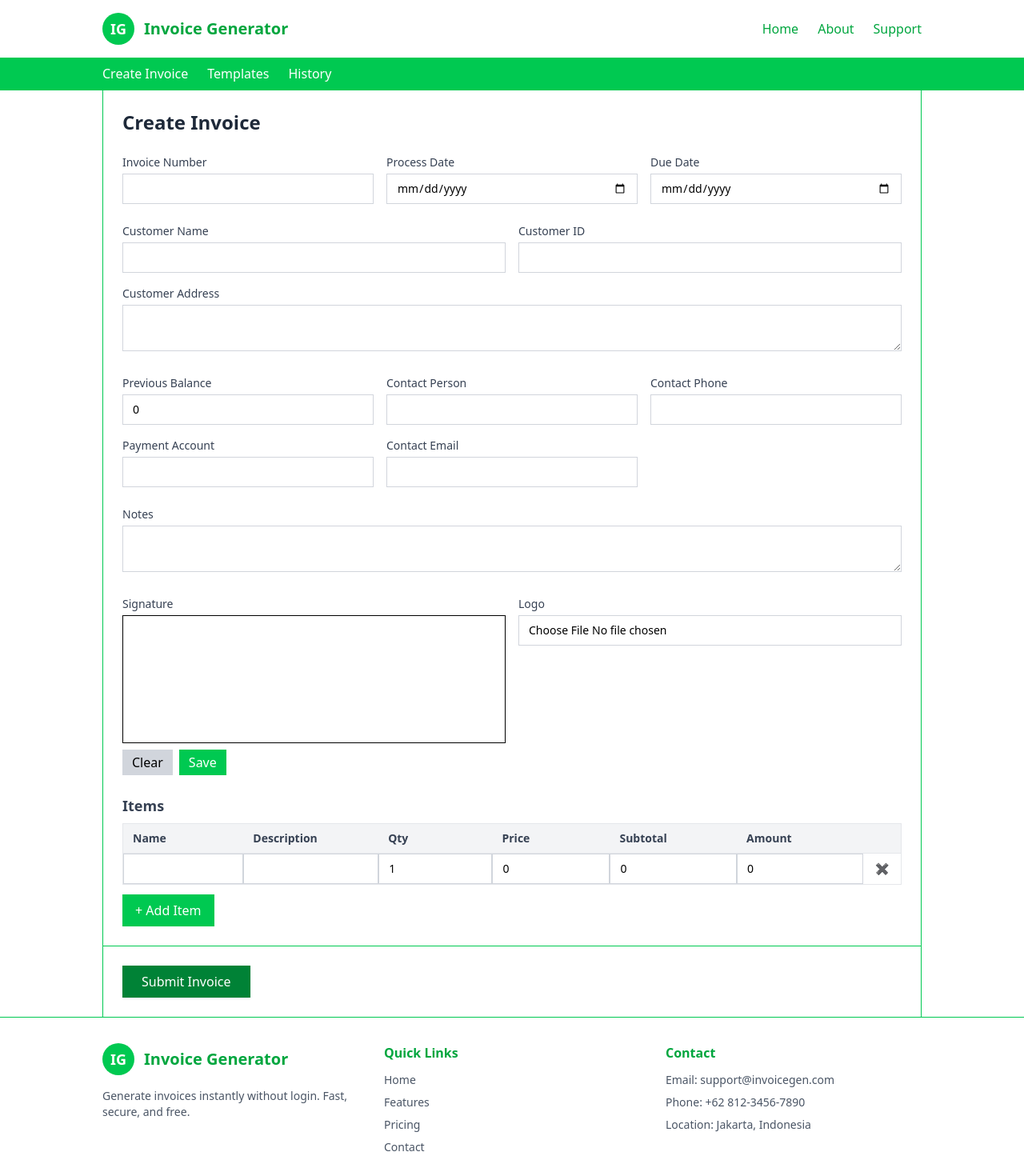
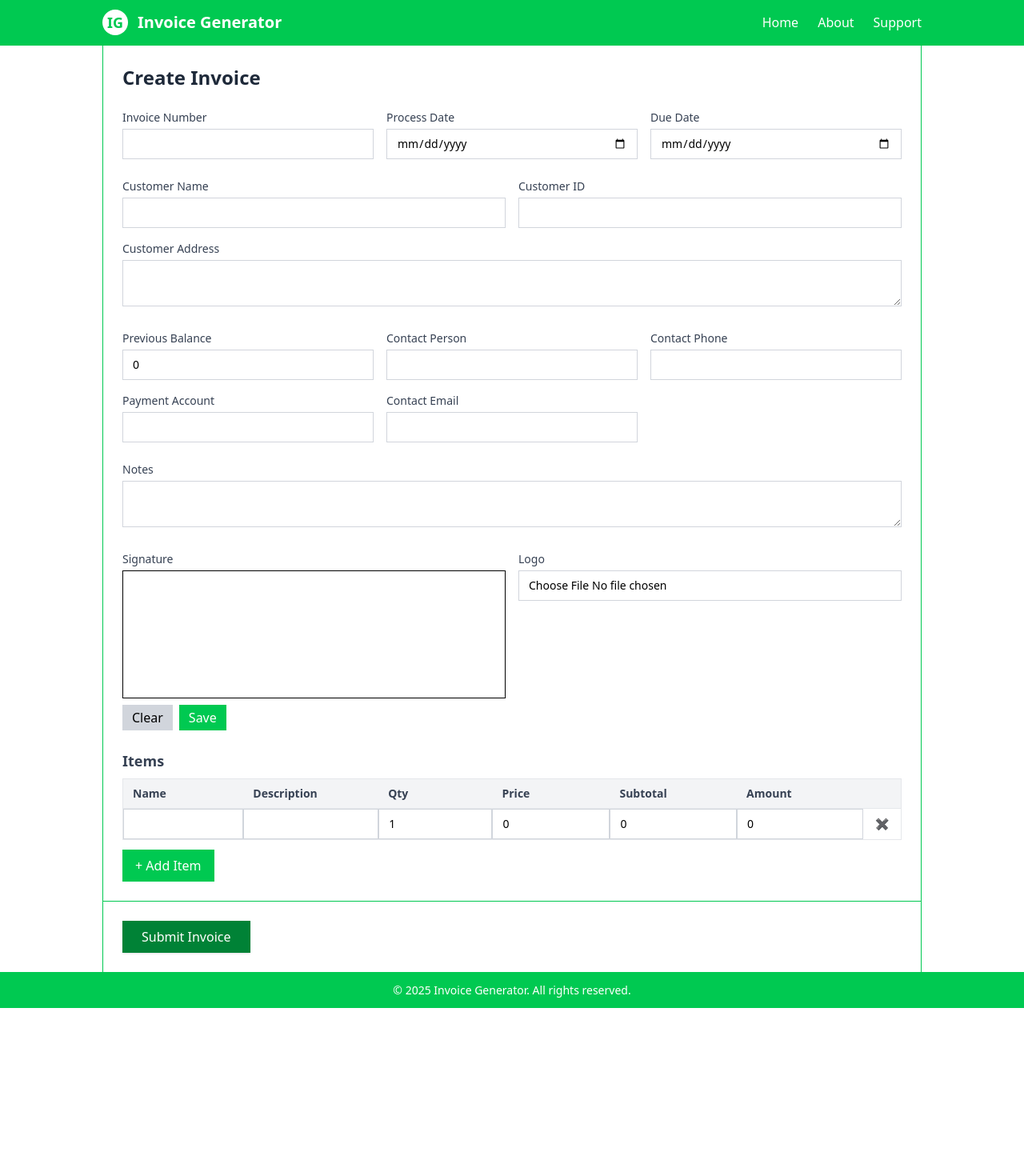
Before and after one commit to trianandafajar/Invoice-Generator-Frontend, a Vue app: page / in a window 1280 px wide. Shown: the top 1470 px of the page at 80% size. After the commit the page ends 1260 px from the top, so only its background shows below. Built offline with nearby package versions, Linux system fonts and the light colour scheme; the HTML template or start-up script is replaced by a standard one.

Commit message:
update design

```diff
--- a/src/components/Footer.vue
+++ b/src/components/Footer.vue
@@ -1,9 +1,8 @@
 <template>
 <footer class="w-full border-t border-green-500">
   <!-- Bagian atas: info footer -->
-  <div class="bg-white">
+  <!-- <div class="bg-white">
     <div class="max-w-[1024px] mx-auto grid grid-cols-1 md:grid-cols-3 gap-8 px-6 md:px-0 py-8">
-      <!-- Brand -->
       <div>
         <div class="flex items-center space-x-3 mb-4">
           <div class="w-10 h-10 bg-green-500 rounded-full flex items-center justify-center text-white font-bold text-lg">
@@ -16,10 +15,10 @@
         <p class="text-sm text-gray-600">
           Generate invoices instantly without login. Fast, secure, and free.
         </p>
-      </div>
+      </div> -->
 
       <!-- Quick Links -->
-      <div>
+      <!-- <div>
         <h3 class="text-green-600 font-semibold mb-3">Quick Links</h3>
         <ul class="space-y-2 text-sm text-gray-600">
           <li><a href="#" class="hover:text-green-700">Home</a></li>
@@ -27,10 +26,10 @@
           <li><a href="#" class="hover:text-green-700">Pricing</a></li>
           <li><a href="#" class="hover:text-green-700">Contact</a></li>
         </ul>
-      </div>
+      </div> -->
 
       <!-- Contact -->
-      <div>
+      <!-- <div>
         <h3 class="text-green-600 font-semibold mb-3">Contact</h3>
         <ul class="space-y-2 text-sm text-gray-600">
           <li>Email: support@invoicegen.com</li>
@@ -39,7 +38,7 @@
         </ul>
       </div>
     </div>
-  </div>
+  </div> -->
 
   <!-- Bagian bawah: copyright -->
   <div class="bg-green-500">
--- a/src/components/Header.vue
+++ b/src/components/Header.vue
@@ -1,20 +1,20 @@
 <template>
 <header class="w-full border-b border-green-500">
   <!-- Bagian atas: logo + menu utama -->
-  <div class="bg-white">
-    <div class="max-w-[1024px] mx-auto flex items-center justify-between px-6 md:px-0 py-4">
+  <div class="bg-green-500">
+    <div class="max-w-[1024px] mx-auto flex items-center justify-between px-6 md:px-0 py-3">
       <!-- Logo -->
       <div class="flex items-center space-x-3">
-        <div class="w-10 h-10 bg-green-500 rounded-full flex items-center justify-center text-white font-bold text-lg">
+        <div class="w-8 h-8 bg-white rounded-full flex items-center justify-center text-green-500 font-bold text-lg">
           IG
         </div>
-        <span class="text-xl font-semibold text-green-600">
+        <span class="text-xl font-semibold text-white">
           Invoice Generator
         </span>
       </div>
 
       <!-- Menu kanan -->
-      <nav class="flex space-x-6 text-green-600 font-medium">
+      <nav class="flex space-x-6 text-white font-medium">
         <a href="#" class="hover:text-green-700 transition">Home</a>
         <a href="#" class="hover:text-green-700 transition">About</a>
         <a href="#" class="hover:text-green-700 transition">Support</a>
@@ -23,12 +23,12 @@
   </div>
 
   <!-- Navigasi kedua: full hijau -->
-  <div class="bg-green-500">
+  <!-- <div class="bg-green-500">
     <div class="max-w-[1024px] mx-auto flex space-x-6 px-6 md:px-0 py-2 text-white font-medium">
       <a href="#" class="hover:text-green-100 transition">Create Invoice</a>
       <a href="#" class="hover:text-green-100 transition">Templates</a>
       <a href="#" class="hover:text-green-100 transition">History</a>
     </div>
-  </div>
+  </div> -->
 </header>
 </template>
```
